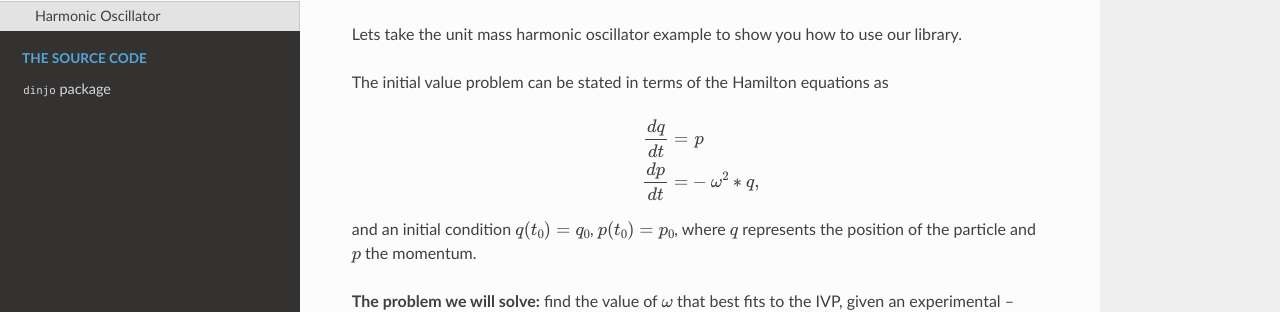
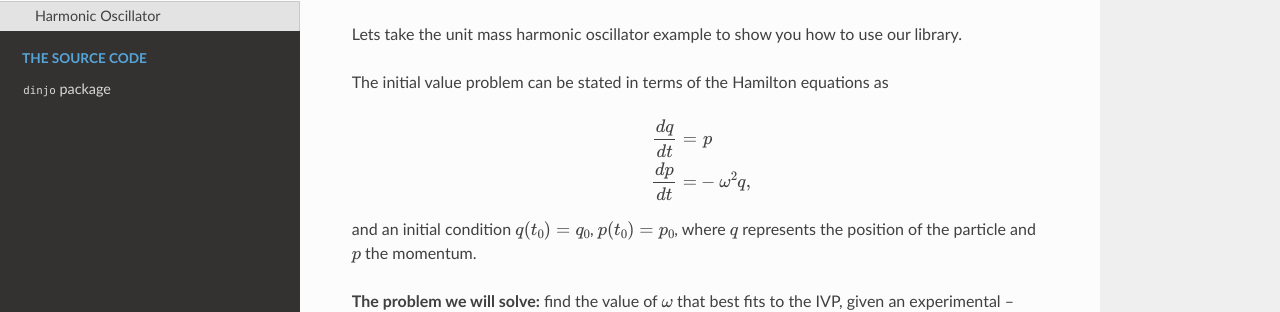
Before and after one commit to fenfisdi/dinjo, a Sphinx documentation site: the page built from docs/source/start/examples.rst, in a window 1280 px wide and 900 px high. Shown: the part 193-505 px from the top of the window. Built offline with Sphinx 7.4.7 and the Read the Docs theme 2.0.0, drawn with Linux system fonts in a browser that asks for light colours.

```diff
--- a/docs/source/start/examples.rst
+++ b/docs/source/start/examples.rst
@@ -16,7 +16,7 @@ The initial value problem can be stated in terms of the Hamilton equations as
 
    \frac{dq}{dt} =& \,\, p
 
-   \frac{dp}{dt} =& - \omega ^ 2 * q,
+   \frac{dp}{dt} =& - \omega ^ 2  q,
 
 
 and an initial condition :math:`q(t_0) = q_0`,  :math:`p(t_0) = p_0`, where
```
